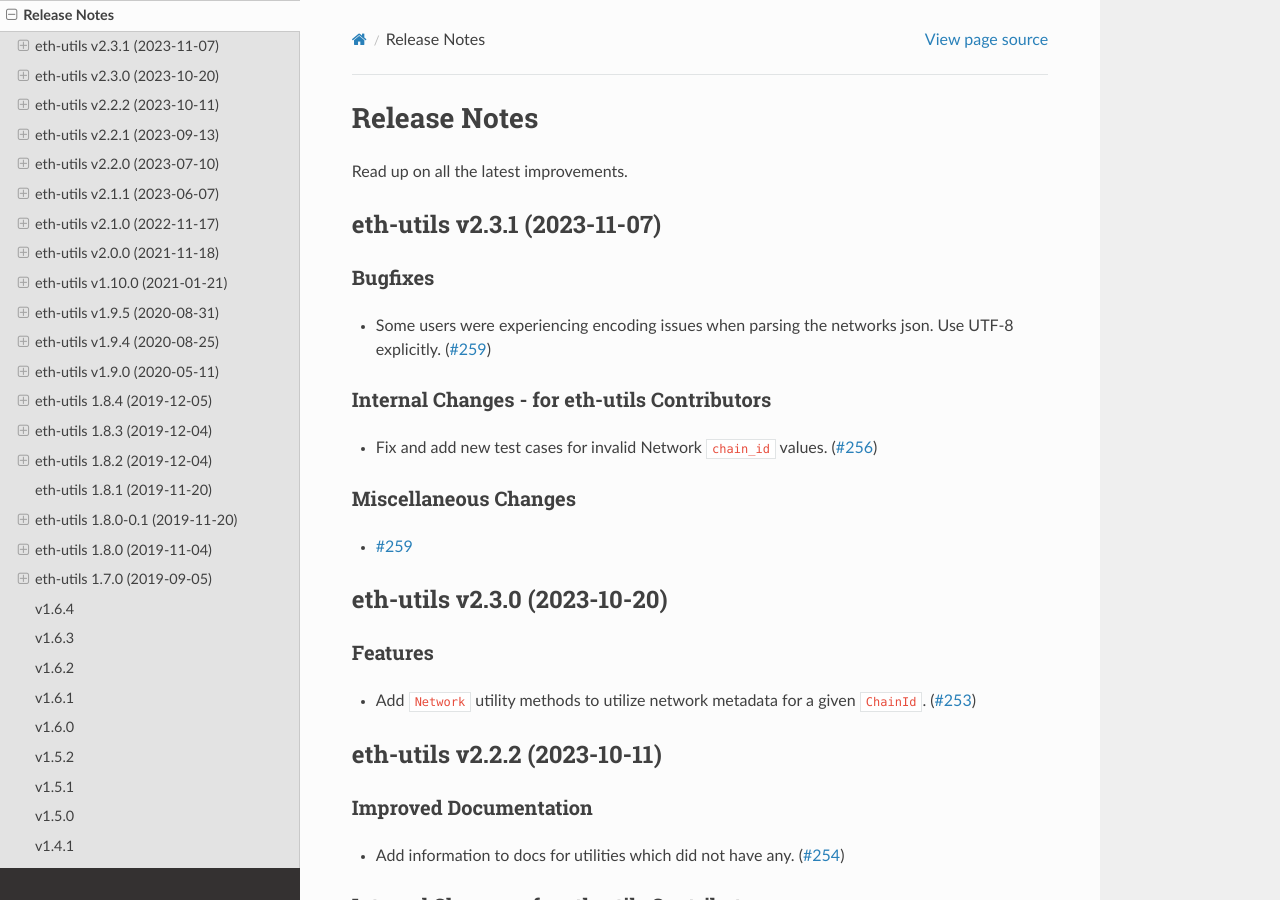
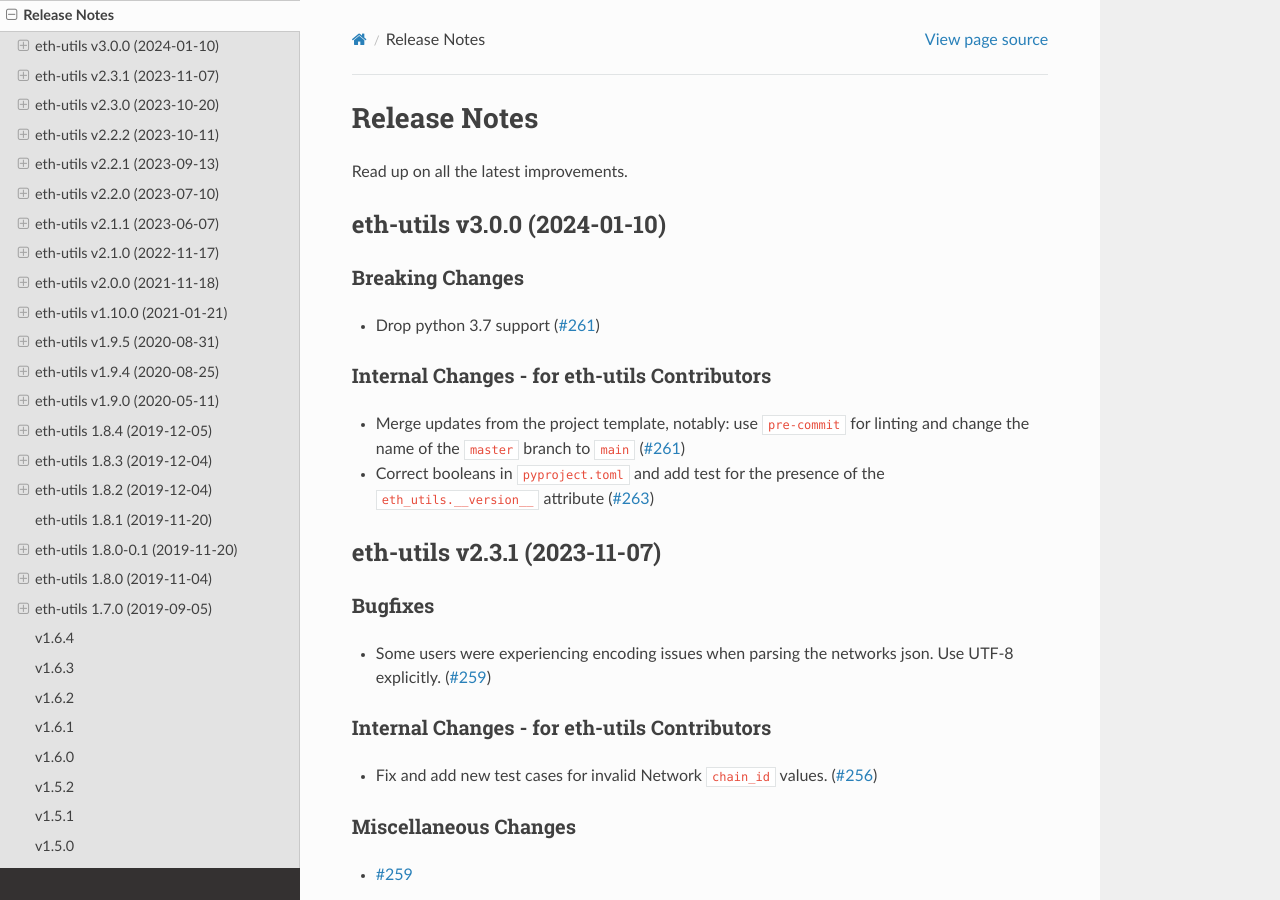
Before and after one commit to ethereum/eth-utils, a Sphinx documentation site: the page built from docs/release_notes.rst, in a window 1280 px wide and 900 px high. Built offline with Sphinx 7.4.7 and the Read the Docs theme 2.0.0, drawn with Linux system fonts in a browser that asks for light colours.

Commit message:
Compile release notes for v3.0.0

```diff
--- a/docs/release_notes.rst
+++ b/docs/release_notes.rst
@@ -4,6 +4,22 @@ Release Notes
 Read up on all the latest improvements.
 
 .. towncrier release notes start
+
+eth-utils v3.0.0 (2024-01-10)
+-----------------------------
+
+Breaking Changes
+~~~~~~~~~~~~~~~~
+
+- Drop python 3.7 support (`#261 <https://github.com/ethereum/eth-utils/issues/261>`__)
+
+
+Internal Changes - for eth-utils Contributors
+~~~~~~~~~~~~~~~~~~~~~~~~~~~~~~~~~~~~~~~~~~~~~
+
+- Merge updates from the project template, notably: use ``pre-commit`` for linting and change the name of the ``master`` branch to ``main`` (`#261 <https://github.com/ethereum/eth-utils/issues/261>`__)
+- Correct booleans in ``pyproject.toml`` and add test for the presence of the ``eth_utils.__version__`` attribute (`#263 <https://github.com/ethereum/eth-utils/issues/263>`__)
+
 
 eth-utils v2.3.1 (2023-11-07)
 -----------------------------
--- a/newsfragments/261.breaking.rst
+++ /dev/null
@@ -1 +0,0 @@
-Drop python 3.7 support
--- a/newsfragments/261.internal.rst
+++ /dev/null
@@ -1 +0,0 @@
-Merge updates from the project template, notably: use ``pre-commit`` for linting and change the name of the ``master`` branch to ``main``
--- a/newsfragments/263.internal.rst
+++ /dev/null
@@ -1 +0,0 @@
-Correct booleans in ``pyproject.toml`` and add test for the presence of the ``eth_utils.__version__`` attribute
```
